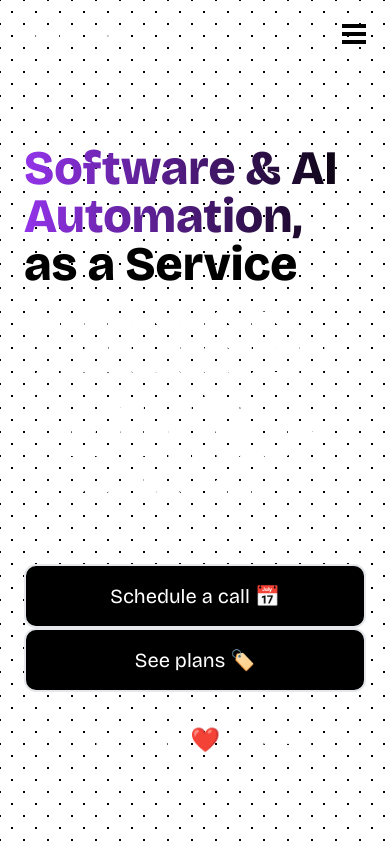
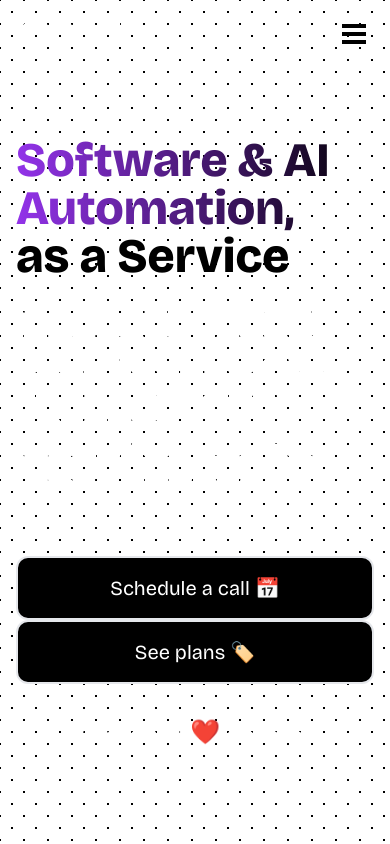
Before and after one commit to alicantorun/alicantorun, a Next.js app: page / in a window 390 px wide. Shown: the top 844 px of the page. Built offline with nearby package versions, Linux system fonts and the light colour scheme.

Commit message:
fix paddings

```diff
--- a/app/page.tsx
+++ b/app/page.tsx
@@ -15,7 +15,7 @@
 
 export default function Home() {
   return (
-    <main className="flex min-h-screen flex-col items-center lg:pt-6 p-6 lg:p-24 transition-colors duration-500  dark:bg-black dark:text-white">
+    <main className="flex min-h-screen flex-col items-center lg:pt-6 p-4 lg:p-24 transition-colors duration-500  dark:bg-black dark:text-white">
       <Header />
       <Hero />
       {/* <BannerOne /> */}
```
